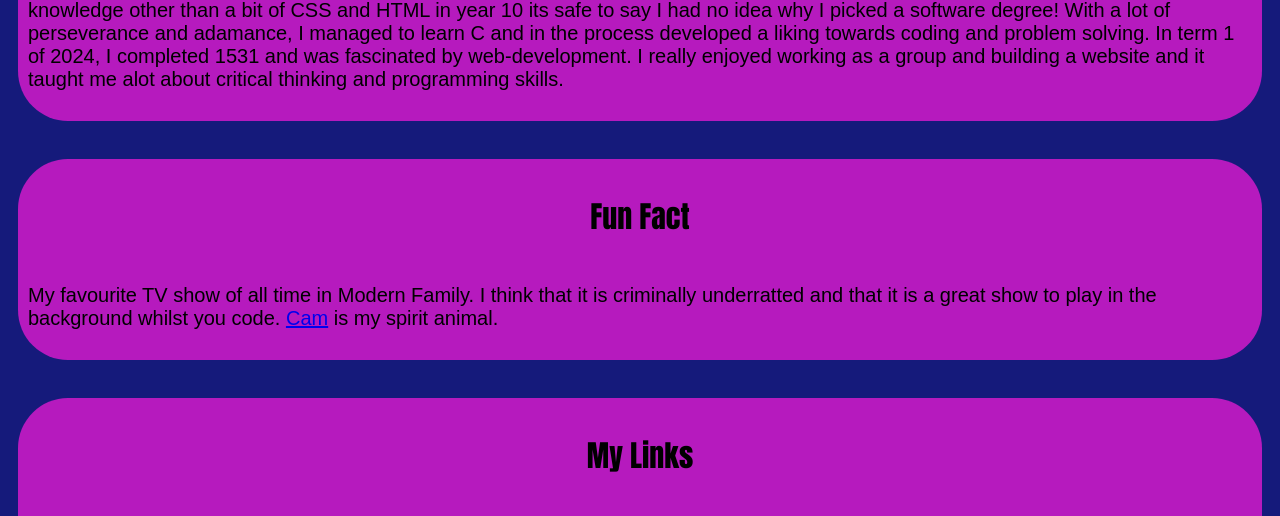
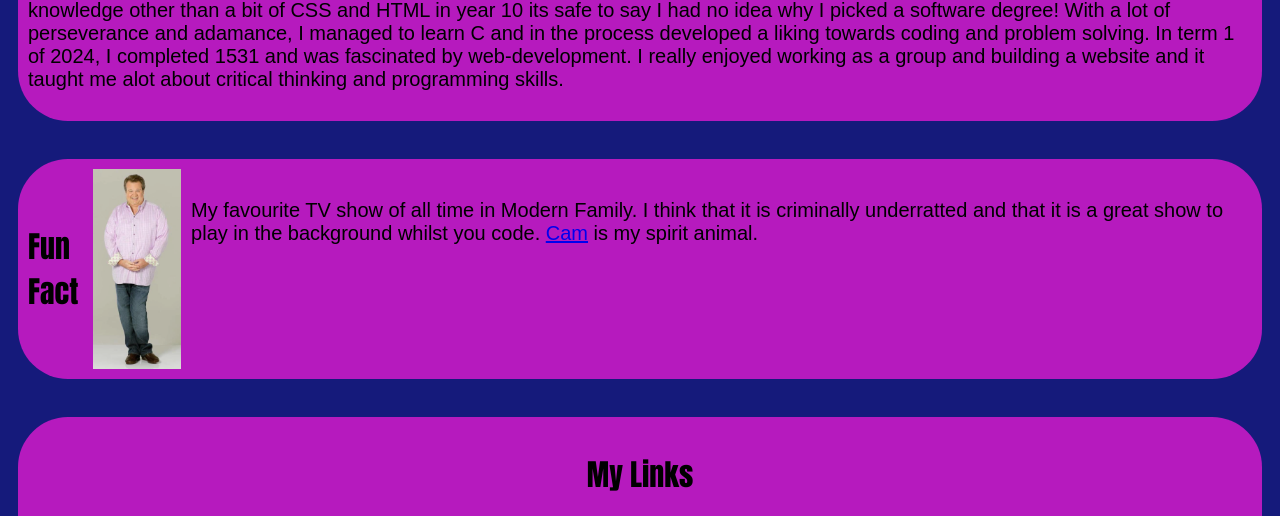
Before and after one commit to arya1304/MyFirstHTMLProject, a plain HTML site: page index.html in a window 1280 px wide. Shown: the part 1653-2169 px from the top of the page. Drawn offline with Linux system fonts and the light colour scheme.

Commit message:
Added a picture of Cam

```diff
--- a/css/style.css
+++ b/css/style.css
@@ -147,18 +147,27 @@ img {
     border-radius: 50px;
     background-color: #b61abe;
     display: flex;
-    justify-content: center;
-    align-items: center;
-    flex-direction: column;
 }
+#FunFact img {
+    float: left;
+    width: 100px;
+    height: 200px;
+}
+
 #FunFact h2 {
     font-size: 30px;
     font-family: Impact, Haettenschweiler, 'Arial Narrow Bold', sans-serif;
+    display: flex;
+    justify-content: center;
+    align-items: center;
 }
 #FunFact p {
+    padding: 10px;
     font-size: 20px;
     font-family:  Haettenschweiler, 'Arial Narrow Bold', sans-serif;
 }
+
+
 
 #links {
     margin: 10px;
--- a/index.html
+++ b/index.html
@@ -52,8 +52,11 @@
 
     <section id = "FunFact">
         <h2>Fun Fact</h2>
+        <img src="img/Screen Shot 2024-05-22 at 5.23.28 pm.png" alt="Cam">
         <p>My favourite TV show of all time in Modern Family. I think that it is criminally underratted and that
         it is a great show to play in the background whilst you code. <a href = "https://www.google.com/url?sa=i&url=https%3A%2F%2Fmodernfamily.fandom.com%2Fwiki%2FCameron_Tucker&psig=AOvVaw0vOWsAsR0jvg4ek_gD8D79&ust=1716258888313000&source=images&cd=vfe&opi=89978449&ved=0CBIQjRxqFwoTCLD_utyYm4YDFQAAAAAdAAAAABAE" target = "_blank">Cam</a> is my spirit animal.</p>
+
+
     </section>
 
     <br>
```
Also changed, not shown: img/Screen Shot 2024-05-22 at 5.23.28 pm.png (added).
